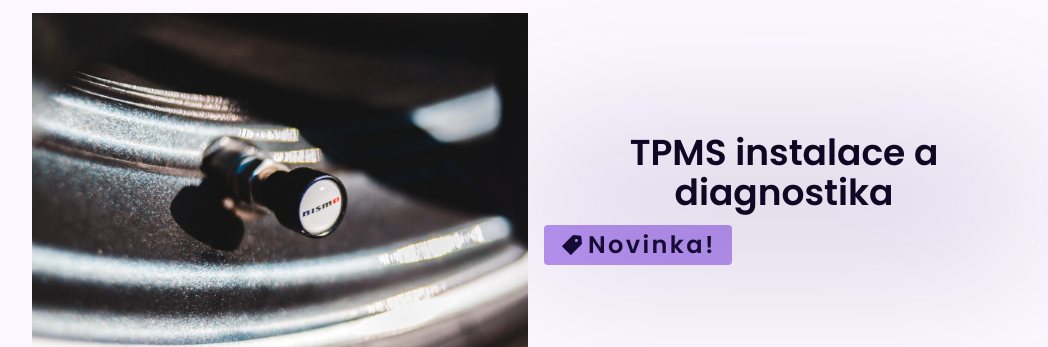
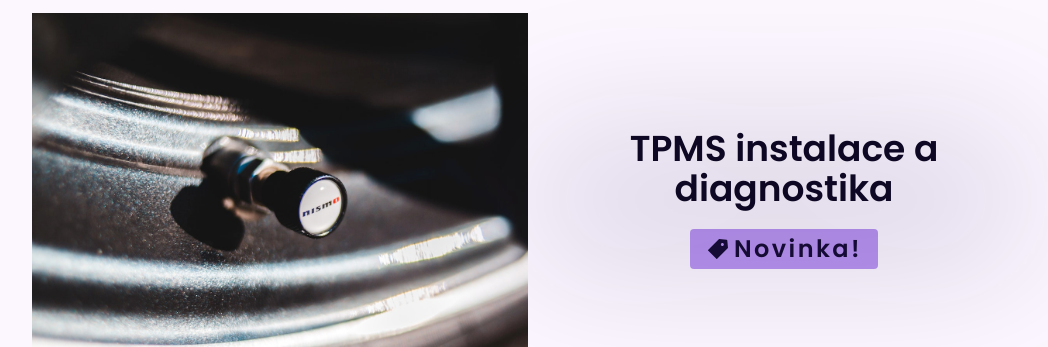
Before and after one commit to ton1czech/pneuservis-baudys, a React (Vite) app: page / in a window 1280 px wide. Shown: the part 780-1127 px from the top of the page, without its empty margins (112-1160 px from the left). Built offline with nearby package versions, Linux system fonts and the light colour scheme.

Commit message:
👌 IMPROVE: services alignment

```diff
--- a/src/components/Services.jsx
+++ b/src/components/Services.jsx
@@ -12,7 +12,7 @@ const Item = ({ image, subheading, text, inverted, banner, buy }) =>
   inverted ? (
     <Fade left>
       <div className='grid sm:grid-cols-2 content-center items-center'>
-        <div className='relative sm:pr-4'>
+        <div className='flex flex-col items-center relative sm:pr-4'>
           <h2 className='darksubheading text-2xl sm:text-4xl text-center mb-2'>
             {subheading}
           </h2>
@@ -31,7 +31,7 @@ const Item = ({ image, subheading, text, inverted, banner, buy }) =>
     <Fade right>
       <div className='flex flex-col-reverse sm:grid sm:grid-cols-2 content-center items-center'>
         <img src={image} alt={subheading} />
-        <div className='relative sm:pl-4'>
+        <div className='flex flex-col items-center relative sm:pl-4'>
           <h2 className='darksubheading text-2xl sm:text-4xl text-center mb-2'>
             {subheading}
           </h2>
```
